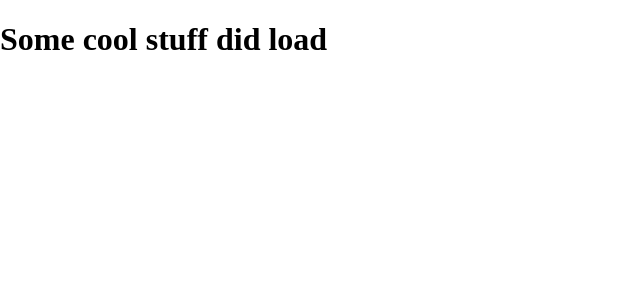
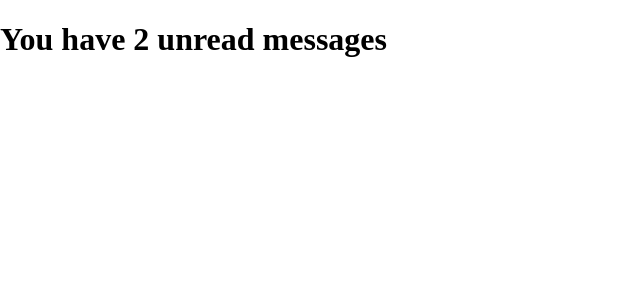
Before and after one commit to MVictorM/meme-generator, a React (Create React App) app: page / in a window 1280 px wide. Shown: the top 300 px of the page, without its empty margins (0-640 px from the left). Built offline with nearby package versions, Linux system fonts and the light colour scheme.

Commit message:
conditional rendering part 2

```diff
--- a/src/components/App.js
+++ b/src/components/App.js
@@ -6,24 +6,20 @@
     constructor(props) {
         super(props);
         this.state = {
-            isLoading: true
+            unreadMessages: [
+                'real madri is better than barcelona',
+                'barcelona sucks'
+            ]
         };
-    }
-
-    componentDidMount() {
-        setTimeout(() => {
-            this.setState({
-                isLoading: false
-            })
-        }, 2000);
     }
 
     render() {
         return (
             <div>
-                {this.state.isLoading ?
-                    <h1>Loading...</h1> :
-                    <Conditional />}
+                {this.state.unreadMessages.length > 0 ?
+                    <h1>You have {this.state.unreadMessages.length} unread messages</h1> :
+                    <h1>You don't have any unread messages :(</h1>
+                }
             </div>
         );
     }
```
